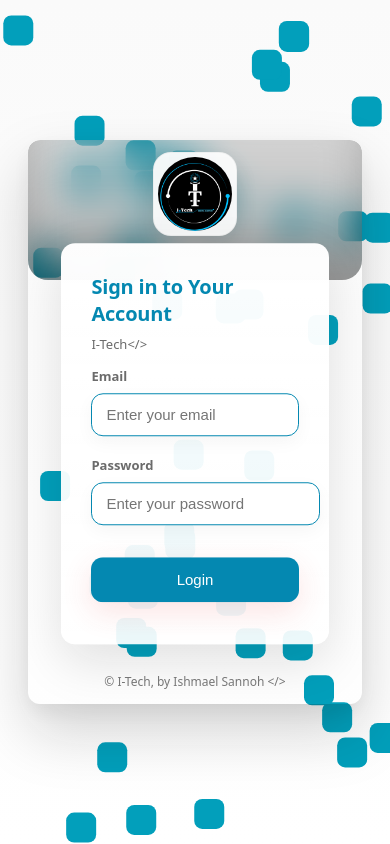
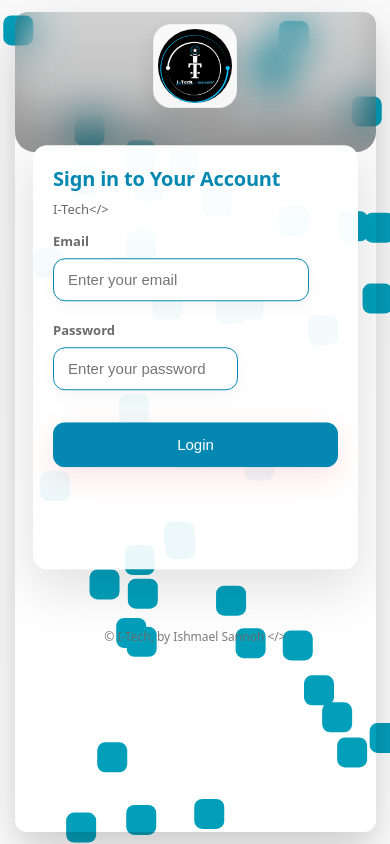
Before and after one commit to I-s-h-a-n-1/I-Tech, a Flask app: page / in a window 390 px wide. Run offline with Flask 3, Linux system fonts and the light colour scheme; parts of the project's set-up code (start-up, migrations or seed data) failed here and were passed over.

Commit message:
Updated Flask app features

```diff
--- a/main.py
+++ b/main.py
@@ -16,16 +16,9 @@ from urllib.parse import quote_plus
 # ------------------- App Setup -------------------
 app = Flask(__name__, template_folder='template')
 
-# Environment variables
-db_user = os.environ.get("DB_USER")
-db_password = quote_plus(os.environ.get("DB_PASSWORD"))  # encode special chars
-db_name = os.environ.get("DB_NAME")
-db_host = os.environ.get("DB_HOST", "localhost")
-db_port = os.environ.get("DB_PORT", "5432")
 
 
-
-app.config['SQLALCHEMY_DATABASE_URI'] = os.environ.get("DATABASE_URL")
+app.config['SQLALCHEMY_DATABASE_URI'] = "sqlite:///database.db"
 app.config['SECRET_KEY'] = os.environ.get("SECRET_KEY")
 
 db = SQLAlchemy(app)
--- a/static/css/login.css
+++ b/static/css/login.css
@@ -21,7 +21,7 @@ body{
   display:flex;
   align-items:center;
   justify-content:center;
-  padding:28px;
+  padding:5px;
 
 }
 
@@ -41,6 +41,7 @@ body{
   transform-origin:center;
   animation: popIn 650ms cubic-bezier(.2,.9,.2,1);
   position: relative;
+gap: 30px;
 
 }
 
@@ -104,7 +105,7 @@ body{
 
 .login-panel{
   padding:22px 22px;
-  width:88%;
+ min-width:90%;
   margin:-46px auto 18px;
   border-radius:14px;
   background: linear-gradient(180deg, rgba(255,255,255,0.98), rgba(255,255,255,0.92));
@@ -113,6 +114,7 @@ body{
   animation: floatY 4s ease-in-out infinite;
   position:relative;
   z-index:2;
+
 
 }
 
@@ -134,7 +136,12 @@ body{
   background:#fff;
   transition:box-shadow .12s, transform .12s, border-color .12s;
   box-shadow: 0 6px 18px rgba(16,16,16,0.04);
+ width: 90% ;
 }
+#password{
+width: 65%;
+}
+
 .field input:focus{border-color:black; box-shadow:0 14px 40px rgba(228,75,75,0.06); transform: translateY(-2px)}
 
 .password-row{display:flex;gap:8px;align-items:center}
@@ -172,17 +179,28 @@ body{
 
 @media (max-width:720px){
   .login-app{border-radius:12px; width: calc(100vw - 24px); max-height: calc(100vh - 24px); overflow:auto}
-  .login-panel{padding:30px; margin:-36px auto 14px; width:80%; }
+  .login-panel{padding:20px; margin:-36px auto 14px; width: 90%;  padding-bottom: 90px;}
   .login-header{height:140px}
   .logo-mark{width:44px;height:44px}
 }
 @media(min-width: 700px){
 .login-app{
-    width: 80%;
+    width: 95%;
     height: 90%;
 }
 }
-
+@media(max-width: 720px){
+.login-app{
+    width: 95%;
+    height: 100%;
+}
+#password{
+width: 65%;
+}
+#email{
+width: 90%;
+}
+}
 
 .container_1{
 height: 100%;
--- a/static/css/styles.css
+++ b/static/css/styles.css
@@ -277,7 +277,7 @@ transform: scale3d(1.2);
 /* Bottom Bar Styles */
 .bottom-bar {
   position: fixed;
-  bottom: -5px;
+  bottom: -20px;
   left: 0;
   right: 0;
   width: 100%;
@@ -369,6 +369,8 @@ object-fit: contain;
 .dashboard-grid{
     overflow-y: scroll;
     padding-bottom: 100px;
+    width:100%;
+
 }
 .soon{
 
--- a/template/login.html
+++ b/template/login.html
@@ -43,7 +43,7 @@
       <h1 id="login-title" class="panel-title">Sign in to Your Account</h1>
       <p id="login-desc" class="panel-sub">I-Tech&lt;/&gt;</p>
 
-      <form action="/" id="loginForm" class="form" autocomplete="off" novalidate method="POST">
+      <form action="/" id="loginForm" class="form" autocomplete="on" novalidate method="POST">
         {{ form.hidden_tag() }}
 
         <label class="field">
@@ -55,8 +55,10 @@
         <label class="field">
           <span class="label">Password</span>
           <div class="password-row">
+
             {{ form.password(id="password", placeholder="Enter your password" ,autocomplete = "on" ) }}
           </div>
+
           <span class="field-note" id="pwNote"></span>
         </label>
 
```
Also changed, not shown: static/css/admin.css (+12 -6 lines), static/css/home.css (+8 -0 lines), 1 other file.
